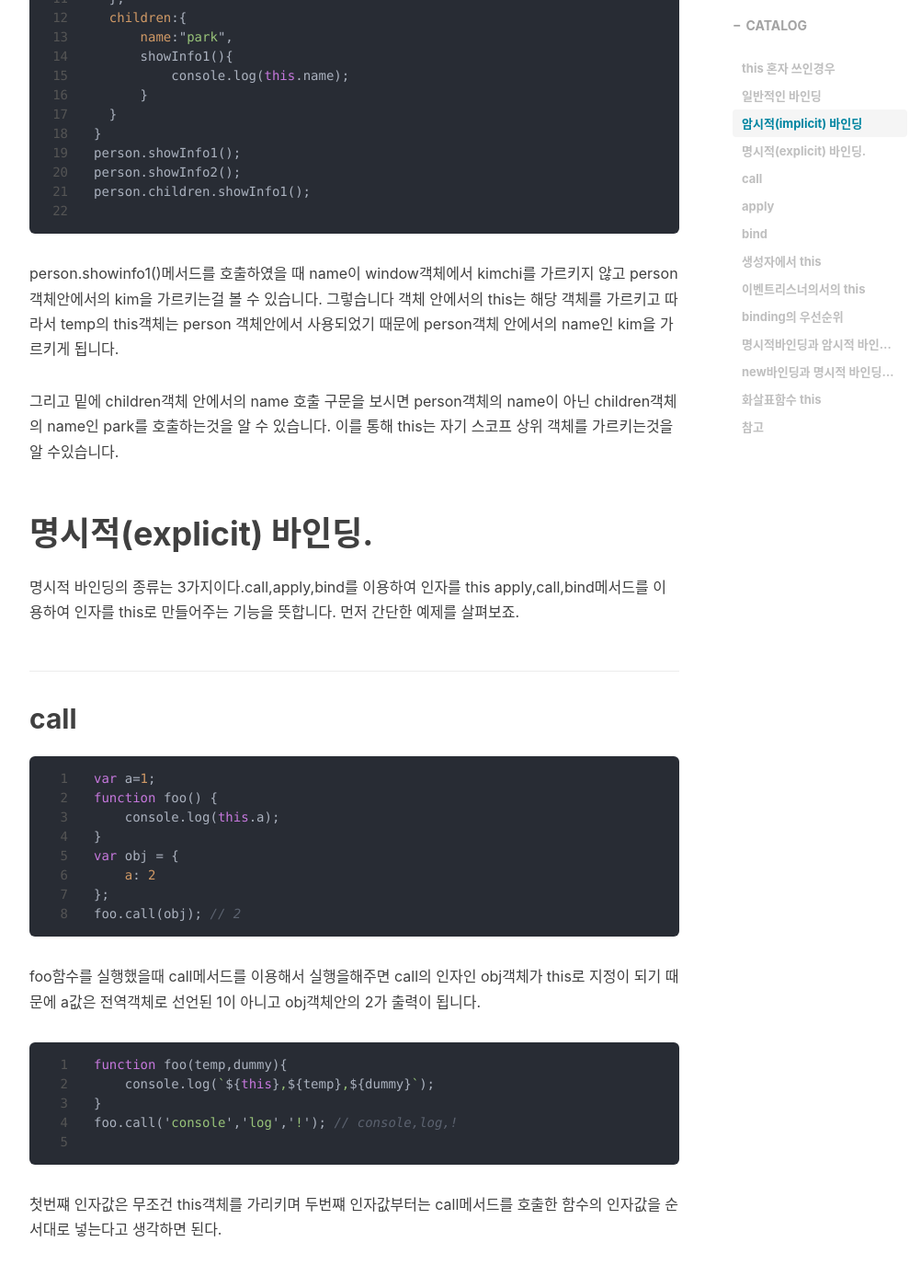
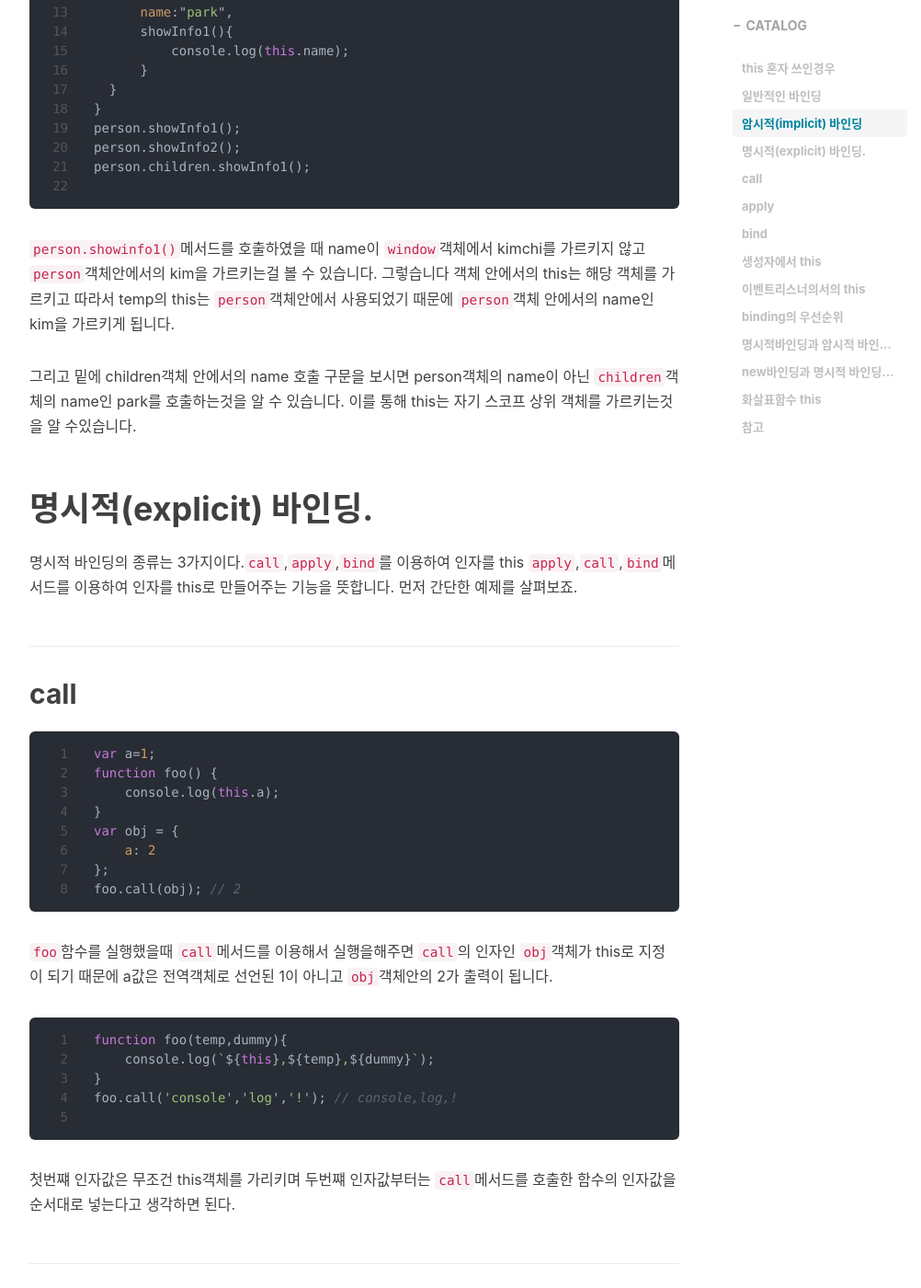
Before and after one commit to lss3070/Room19, a Jekyll site: the page built from _posts/2021-02-07-[Javascript]-Javascript에서의 this.md, in a window 1280 px wide and 1400 px high, scrolled down 1826 px. Shown: the whole window at 92% size, without its empty margins (233-1235 px from the left). Built offline with Jekyll 4.4.1, drawn with Linux system fonts in a browser that asks for light colours; nearby versions of some CDN libraries; library files that are not in the unit come from our copies; comment, search, counter and statistics services are not loaded; some of the changed text lies outside the part shown.

Commit message:
javascript this update

````diff
--- a/_posts/2021-02-07-[Javascript]-Javascript에서의 this.md
+++ b/_posts/2021-02-07-[Javascript]-Javascript에서의 this.md
@@ -21,9 +20,7 @@ this 혼자 쓰인경우
 
  ![GlobalScope]({{site.url}}/img/javascript/this/GlobalScope_this.png)
 
-위 그림과 같이 this는 스코프범위내에서의 객체를 뜻하며 아무것도 선언되지 않는 about:blank창에서는 객체가 window이기 때문에 this는 window객체를 출력합니다....수정!
-그렇다면 다른 객체안에서의 this는 어떤식으로 표현이 될까요??
-
+위 그림과 같이 this는 스코프범위내에서의 객체를 뜻하며 아무것도 선언되지 않는 about:blank창에서는 객체가 window이기 때문에 this는 window객체를 출력합니다.
 
 일반적인 바인딩
 ===
@@ -77,12 +74,12 @@ person.showInfo2();
 person.children.showInfo1();
 
 ```
-person.showinfo1()메서드를 호출하였을 때 name이 window객체에서 kimchi를 가르키지 않고
-person객체안에서의 kim을 가르키는걸 볼 수 있습니다.
-그렇습니다 객체 안에서의 this는 해당 객체를 가르키고 따라서 temp의 this객체는 person 객체안에서 사용되었기 때문에 person객체 안에서의 name인 kim을 가르키게 됩니다.
+`person.showinfo1()`메서드를 호출하였을 때 name이 `window`객체에서 kimchi를 가르키지 않고
+`person`객체안에서의 kim을 가르키는걸 볼 수 있습니다.
+그렇습니다 객체 안에서의 this는 해당 객체를 가르키고 따라서 temp의 this는 `person`객체안에서 사용되었기 때문에 `person`객체 안에서의 name인 kim을 가르키게 됩니다.
 
 그리고 밑에 children객체 안에서의 name 호출 구문을 보시면 person객체의 name이 아닌
-children객체의 name인 park를 호출하는것을 알 수 있습니다.
+`children`객체의 name인 park를 호출하는것을 알 수 있습니다.
 이를 통해 this는 자기 스코프 상위 객체를 가르키는것을 알 수있습니다.
 
 
@@ -90,8 +87,8 @@ children객체의 name인 park를 호출하는것을 알 수 있습니다.
 
 명시적(explicit) 바인딩.
 ===
-명시적 바인딩의 종류는 3가지이다.call,apply,bind를 이용하여 인자를 this
-apply,call,bind메서드를 이용하여 인자를 this로 만들어주는 기능을 뜻합니다.
+명시적 바인딩의 종류는 3가지이다.`call`,`apply`,`bind`를 이용하여 인자를 this
+`apply`,`call`,`bind`메서드를 이용하여 인자를 this로 만들어주는 기능을 뜻합니다.
 먼저 간단한 예제를 살펴보죠.
 
 call
@@ -107,7 +104,7 @@ var obj = {
 };
 foo.call(obj); // 2
 ```
-foo함수를 실행했을때 call메서드를 이용해서 실행을해주면 call의 인자인 obj객체가 this로 지정이 되기 때문에 a값은 전역객체로 선언된 1이 아니고 obj객체안의 2가 출력이 됩니다.
+`foo`함수를 실행했을때 `call`메서드를 이용해서 실행을해주면 `call`의 인자인 `obj`객체가 this로 지정이 되기 때문에 a값은 전역객체로 선언된 1이 아니고 `obj`객체안의 2가 출력이 됩니다.
 
 
 ```js
@@ -117,11 +114,11 @@ function foo(temp,dummy){
 foo.call('console','log','!'); // console,log,!
 
 ```
-첫번쨰 인자값은 무조건 this객체를 가리키며 두번쨰 인자값부터는 call메서드를 호출한 함수의 인자값을 순서대로 넣는다고 생각하면 된다.
+첫번쨰 인자값은 무조건 this객체를 가리키며 두번쨰 인자값부터는 `call`메서드를 호출한 함수의 인자값을 순서대로 넣는다고 생각하면 된다.
 
 apply
 ---
-call과 비슷하지만 인자값이 배열로 들어간다는것에 차이가 있다.
+`call`과 비슷하지만 인자값이 배열로 들어간다는것에 차이가 있다.
 ```js
 
 function foo(temp,dummy){
@@ -132,7 +129,7 @@ foo.apply('console',['log',"!"]); // console,log,!
 
 bind
 ---
-bind메서드는 call,apply와 달리 새롭게 바인딩한 함수를 만들어 줍니다.
+`bind`메서드는 call,apply와 달리 새롭게 바인딩한 함수를 만들어 줍니다.
 
 ```js
 let foo = {
@@ -271,9 +267,9 @@ obj.foo() // 'park'
 foo.call({ name: "lee" }) // 'park!'
 
 ```
-위에서의 callback함수는 실행시점에서 컨텍스트 범위가 지정됩니다. 그리고
-callback함수는 setTimeout메서드가 실행시키는 것이고
-windos의 내장 함수인 setTimeout메서드는 callback형태로 실행시킬것이므로
+위에서의 `callback`함수는 실행시점에서 컨텍스트 범위가 지정됩니다. 그리고
+`callback`함수는 `setTimeout`메서드가 실행시키는 것이고
+windos의 내장 함수인 `setTimeout`메서드는 `callback`형태로 실행시킬것이므로
 this는 전역 객체로 바인딩이 된다.
 
 ```js
@@ -293,13 +289,13 @@ foo() // 'park'
 obj.foo() // 'kim'
 foo.call({name: "lee"}) // 'lee!'
 ```
-arrow함수의 this는 상위 스코프 범위를 사용하며 foo를 호출했을 경우에는 상위 객체가 window인것을 확인 할 수 있으며 obj.foo는 암시적으로 바인딩된 obj객체 그리고 foo.call은 명시적으로 사용된 것을 알 수 있습니다.
+`arrow`함수의 this는 상위 스코프 범위를 사용하며 `foo`를 호출했을 경우에는 상위 객체가 window인것을 확인 할 수 있으며 `obj.foo`는 암시적으로 바인딩된 `obj`객체 그리고 `foo.call`은 명시적으로 사용된 것을 알 수 있습니다.
 
 
 
 참고
 ---
-https://yuddomack.tistory.com/entry/%EC%9E%90%EB%B0%94%EC%8A%A4%ED%81%AC%EB%A6%BD%ED%8A%B8-this%EC%9D%98-4%EA%B0%80%EC%A7%80-%EB%8F%99%EC%9E%91-%EB%B0%A9%EC%8B%9D
+<https://yuddomack.tistory.com/entry/%EC%9E%90%EB%B0%94%EC%8A%A4%ED%81%AC%EB%A6%BD%ED%8A%B8-this%EC%9D%98-4%EA%B0%80%EC%A7%80-%EB%8F%99%EC%9E%91-%EB%B0%A9%EC%8B%9D>
 
 
-https://jeonghwan-kim.github.io/2017/10/22/js-context-binding.html#%EC%95%94%EC%8B%9C%EC%A0%81-%EB%B0%94%EC%9D%B8%EB%94%A9%EA%B3%BC-%EB%AA%85%EC%8B%9C%EC%A0%81-%EB%B0%94%EC%9D%B8%EB%94%A9%EC%9D%98-%EC%9A%B0%EC%84%A0%EC%88%9C%EC%9C%84
+<https://jeonghwan-kim.github.io/2017/10/22/js-context-binding.html#%EC%95%94%EC%8B%9C%EC%A0%81-%EB%B0%94%EC%9D%B8%EB%94%A9%EA%B3%BC-%EB%AA%85%EC%8B%9C%EC%A0%81-%EB%B0%94%EC%9D%B8%EB%94%A9%EC%9D%98-%EC%9A%B0%EC%84%A0%EC%88%9C%EC%9C%84>
````
Also changed, not shown: other parts of _posts/2021-02-07-[Javascript]-Javascript에서의 this.md (+7 -9 lines).
